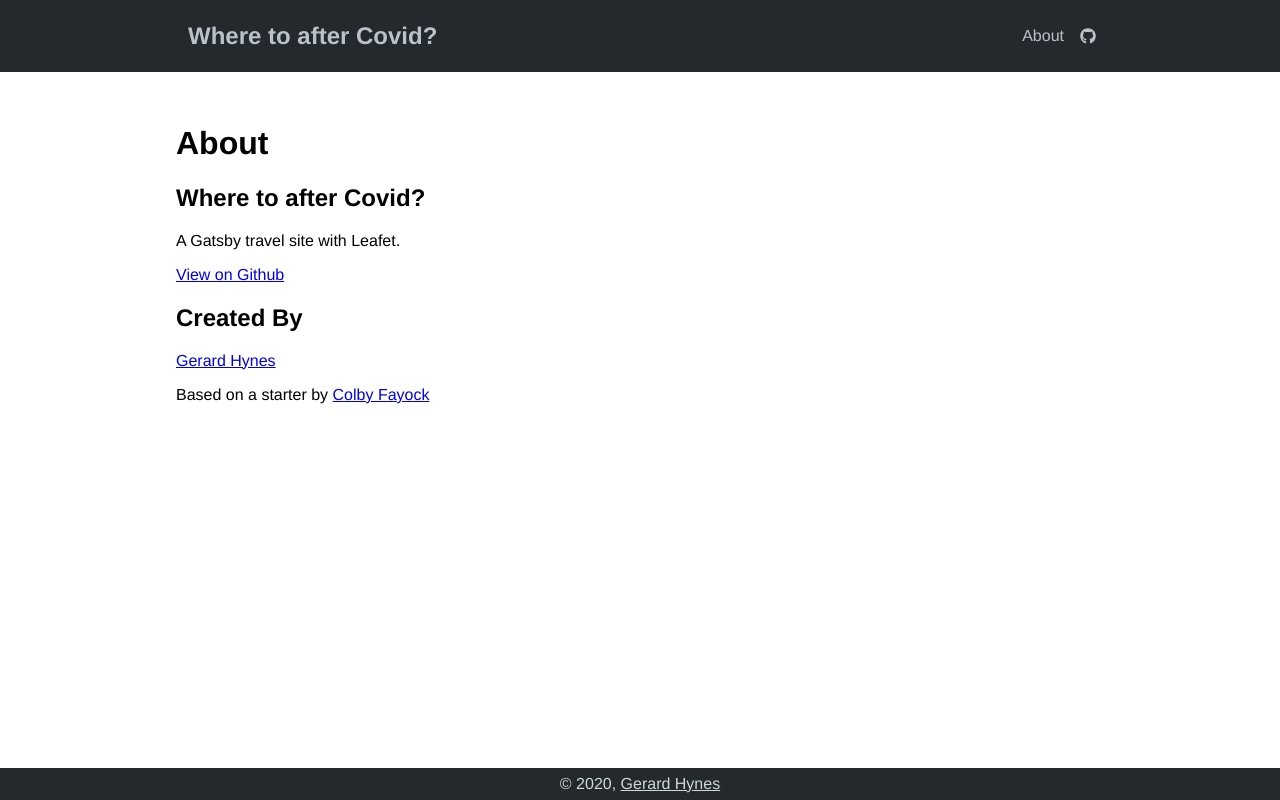
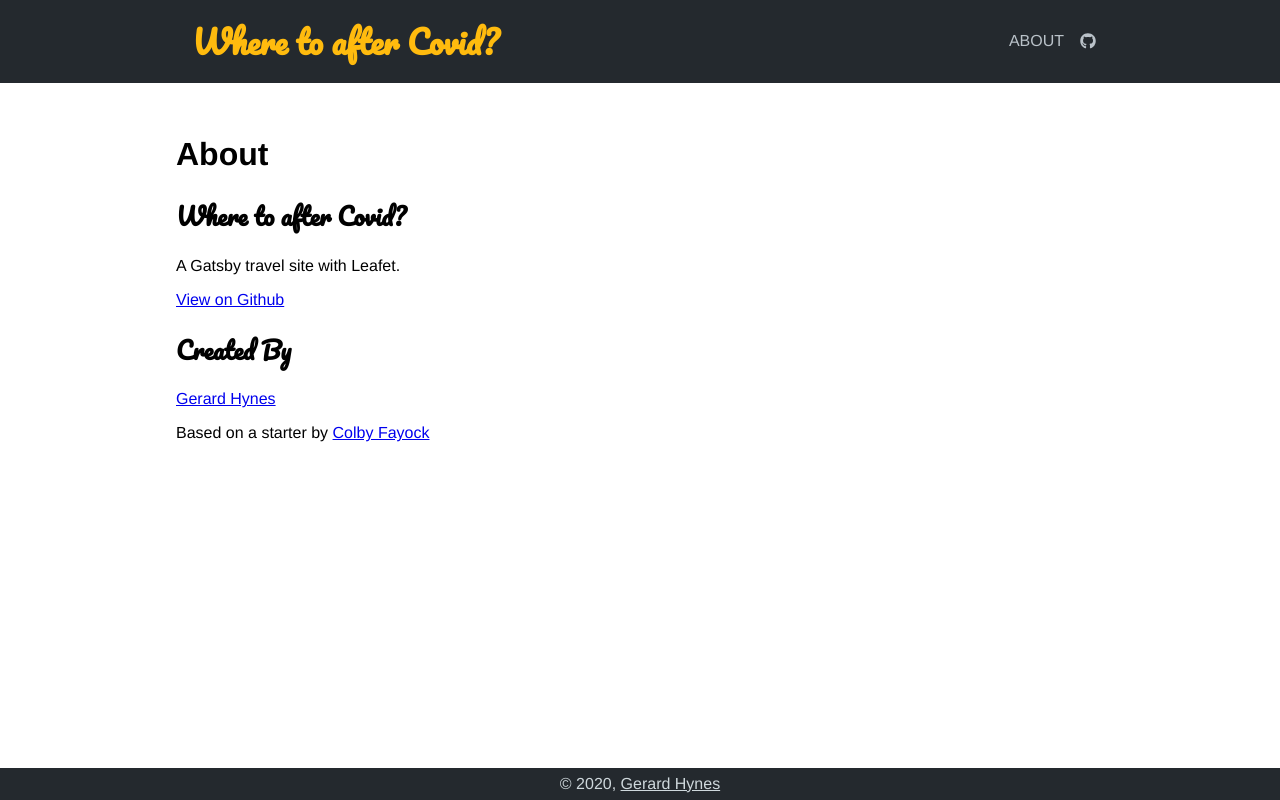
Before and after one commit to gerhynes/where-to-after-covid, a Gatsby site: page /about in a window 1280 px wide. Built offline with nearby package versions, Linux system fonts and the light colour scheme; Gatsby itself is replaced by a stand-in of ours.

Commit message:
Change headings font to Pacifico

```diff
--- a/package.json
+++ b/package.json
@@ -26,7 +26,8 @@
     "react-helmet": "^6.1.0",
     "react-icons": "^3.10.0",
     "react-leaflet": "^2.7.0",
-    "typeface-arimo": "0.0.72"
+    "typeface-arimo": "0.0.72",
+    "typeface-pacifico": "^1.1.3"
   },
   "devDependencies": {
     "babel-eslint": "^10.1.0",
--- a/src/assets/stylesheets/components/_container.scss
+++ b/src/assets/stylesheets/components/_container.scss
@@ -7,3 +7,7 @@
   max-width: 60em;
   padding: 0 1em;
 }
+
+.container h2 {
+  font-family: $font-handwriting;
+}
--- a/src/assets/stylesheets/components/_header.scss
+++ b/src/assets/stylesheets/components/_header.scss
@@ -7,7 +7,6 @@ header {
     display: flex;
     justify-content: space-between;
     line-height: 2.5em;
-    padding: 1rem;
   }
 
   ul,
@@ -17,11 +16,19 @@ header {
     align-items: center;
   }
 
+  h1 {
+    font-family: $font-handwriting;
+  }
+
   ul {
     justify-content: flex-end;
     list-style: none;
     margin: 0;
     padding: 0;
+
+    li {
+      text-transform: uppercase;
+    }
   }
 
   a {
@@ -30,6 +37,10 @@ header {
     padding: 0 0.5em;
   }
 
+  a.project-title {
+    color: rgb(255, 187, 14);
+  }
+
   p {
     font-size: 1.5em;
     font-weight: bold;
--- a/src/assets/stylesheets/settings/_fonts.scss
+++ b/src/assets/stylesheets/settings/_fonts.scss
@@ -1,2 +1,3 @@
 $font-sans-serif: "Arimo", Helvetica, Arial, sans-serif;
+$font-handwriting: "Pacifico";
 $font-default: $font-sans-serif;
--- a/src/components/Header.js
+++ b/src/components/Header.js
@@ -1,10 +1,10 @@
-import React from 'react';
-import { Link } from 'gatsby';
-import { FaGithub } from 'react-icons/fa';
+import React from "react";
+import { Link } from "gatsby";
+import { FaGithub } from "react-icons/fa";
 
-import { useSiteMetadata } from 'hooks';
+import { useSiteMetadata } from "hooks";
 
-import Container from 'components/Container';
+import Container from "components/Container";
 
 const Header = () => {
   const { companyName, companyUrl } = useSiteMetadata();
@@ -12,9 +12,11 @@ const Header = () => {
   return (
     <header>
       <Container type="content">
-        <p>
-          <Link to="/">{ companyName }</Link>
-        </p>
+        <h1>
+          <Link className="project-title" to="/">
+            {companyName}
+          </Link>
+        </h1>
         <ul>
           <li>
             <Link to="/about/">About</Link>
--- a/src/components/Layout.js
+++ b/src/components/Layout.js
@@ -2,6 +2,7 @@ import React from "react";
 import PropTypes from "prop-types";
 import { Helmet } from "react-helmet";
 import "typeface-arimo";
+import "typeface-pacifico";
 import "assets/stylesheets/application.scss";
 
 import Header from "components/Header";
```
Also changed, not shown: 1 other file.
